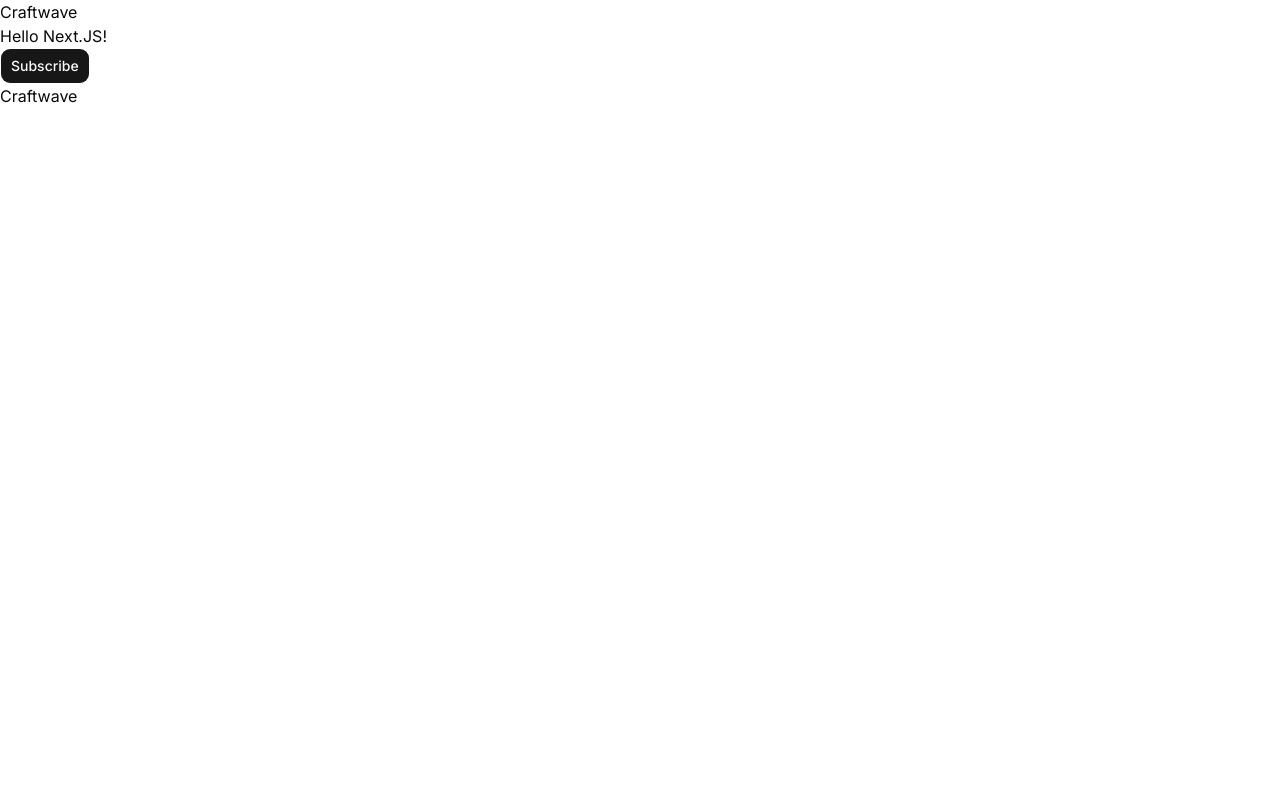
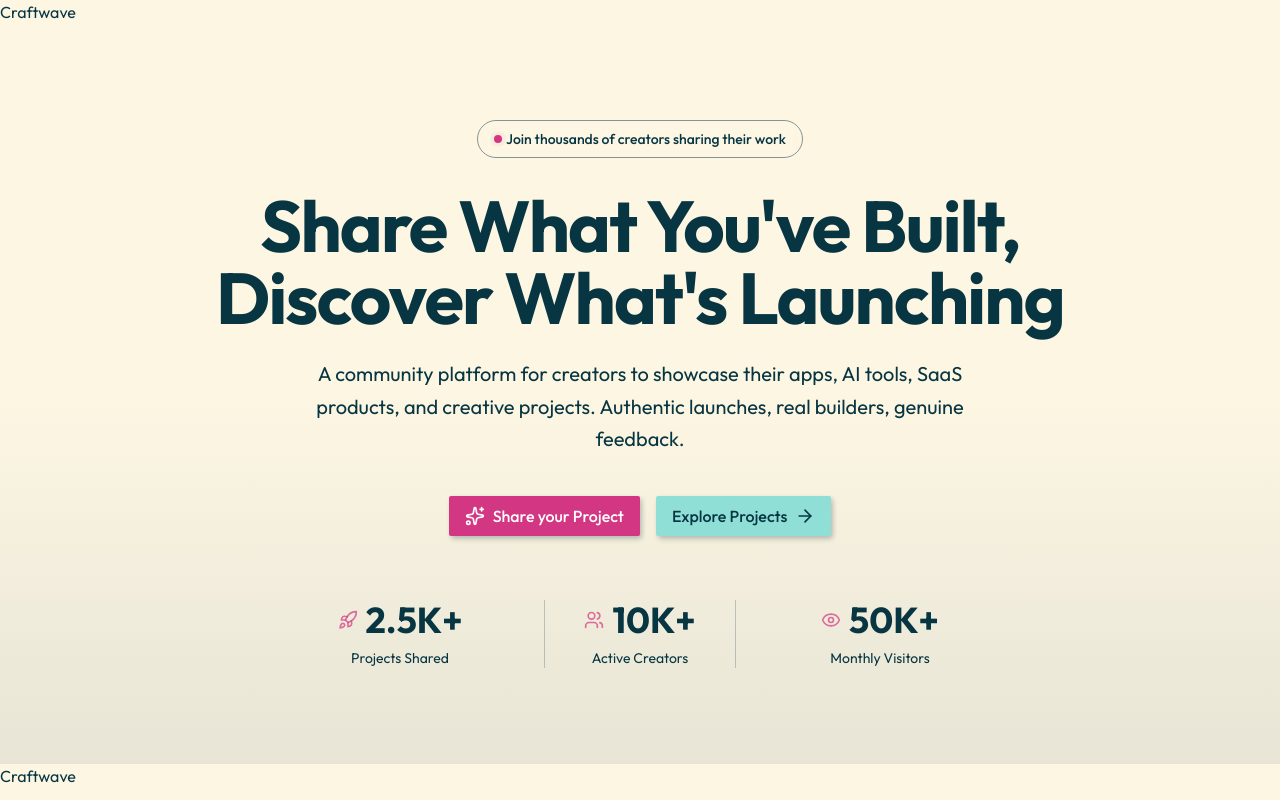
Before and after one commit to Rayied991/Community-Platform, a Next.js app: page / in a window 1280 px wide. Built offline with nearby package versions, Linux system fonts and the light colour scheme.

Commit message:
Landing page with hero section implemented

```diff
--- a/app/globals.css
+++ b/app/globals.css
@@ -1,13 +1,12 @@
 @import "tailwindcss";
 @import "tw-animate-css";
-@import "shadcn/tailwind.css";
-/* @import "tailwindcss/animate"; */
+
 @custom-variant dark (&:is(.dark *));
 
 @theme inline {
   --color-background: var(--background);
   --color-foreground: var(--foreground);
-  --font-sans: var(--font-sans);
+  --font-sans: var(--font-geist-sans);
   --font-mono: var(--font-geist-mono);
   --color-sidebar-ring: var(--sidebar-ring);
   --color-sidebar-border: var(--sidebar-border);
@@ -42,47 +41,45 @@
   --radius-md: calc(var(--radius) - 2px);
   --radius-lg: var(--radius);
   --radius-xl: calc(var(--radius) + 4px);
-  --font-heading: var(--font-sans);
-  --radius-2xl: calc(var(--radius) * 1.8);
-  --radius-3xl: calc(var(--radius) * 2.2);
-  --radius-4xl: calc(var(--radius) * 2.6);
 }
 
 :root {
-  --card: oklch(1 0 0);
-  --card-foreground: oklch(0.145 0 0);
-  --popover: oklch(1 0 0);
-  --popover-foreground: oklch(0.145 0 0);
-  --primary: oklch(0.205 0 0);
-  --primary-foreground: oklch(0.985 0 0);
-  --secondary: oklch(0.97 0 0);
-  --secondary-foreground: oklch(0.205 0 0);
-  --muted: oklch(0.97 0 0);
-  --muted-foreground: oklch(0.556 0 0);
-  --accent: oklch(0.97 0 0);
-  --accent-foreground: oklch(0.205 0 0);
-  --destructive: oklch(0.577 0.245 27.325);
+  --background: oklch(0.9735 0.0261 90.0953);
+  --foreground: oklch(0.3092 0.0518 219.6516);
+  --card: oklch(0.9306 0.026 92.402);
+  --card-foreground: oklch(0.3092 0.0518 219.6516);
+  --popover: oklch(0.9306 0.026 92.402);
+  --popover-foreground: oklch(0.3092 0.0518 219.6516);
+  --primary: oklch(0.5924 0.2025 355.8943);
+  --primary-foreground: oklch(1 0 0);
+  --secondary: oklch(0.85 0.08 187.384);
+  --secondary-foreground: oklch(0.3092 0.0518 219.6516);
+  --muted: oklch(0.6979 0.0159 196.794);
+  --muted-foreground: oklch(0.3092 0.0518 219.6516);
+  --accent: oklch(0.85 0.12 350);
+  --accent-foreground: oklch(0.3092 0.0518 219.6516);
+  --destructive: oklch(0.5863 0.2064 27.1172);
   --destructive-foreground: oklch(1 0 0);
-  --border: oklch(0.922 0 0);
-  --input: oklch(0.922 0 0);
-  --ring: oklch(0.708 0 0);
-  --chart-1: oklch(0.87 0 0);
-  --chart-2: oklch(0.556 0 0);
-  --chart-3: oklch(0.439 0 0);
-  --chart-4: oklch(0.371 0 0);
-  --chart-5: oklch(0.269 0 0);
-  --sidebar: oklch(0.985 0 0);
-  --sidebar-foreground: oklch(0.145 0 0);
-  --sidebar-primary: oklch(0.205 0 0);
-  --sidebar-primary-foreground: oklch(0.985 0 0);
-  --sidebar-accent: oklch(0.97 0 0);
-  --sidebar-accent-foreground: oklch(0.205 0 0);
-  --sidebar-border: oklch(0.922 0 0);
-  --sidebar-ring: oklch(0.708 0 0);
+  --border: oklch(0.6537 0.0197 205.2618);
+  --input: oklch(0.6537 0.0197 205.2618);
+  --ring: oklch(0.5924 0.2025 355.8943);
+  --chart-1: oklch(0.6149 0.1394 244.9273);
+  --chart-2: oklch(0.6437 0.1019 187.384);
+  --chart-3: oklch(0.5924 0.2025 355.8943);
+  --chart-4: oklch(0.5808 0.1732 39.5003);
+  --chart-5: oklch(0.5863 0.2064 27.1172);
+  --sidebar: oklch(0.9735 0.0261 90.0953);
+  --sidebar-foreground: oklch(0.3092 0.0518 219.6516);
+  --sidebar-primary: oklch(0.5924 0.2025 355.8943);
+  --sidebar-primary-foreground: oklch(1 0 0);
+  --sidebar-accent: oklch(0.6437 0.1019 187.384);
+  --sidebar-accent-foreground: oklch(1 0 0);
+  --sidebar-border: oklch(0.6537 0.0197 205.2618);
+  --sidebar-ring: oklch(0.5924 0.2025 355.8943);
   --font-sans: Outfit, sans-serif;
   --font-serif: ui-serif, Georgia, Cambria, "Times New Roman", Times, serif;
   --font-mono: Space Mono, monospace;
-  --radius: 0.625rem;
+  --radius: 0.25rem;
   --shadow-x: 2px;
   --shadow-y: 2px;
   --shadow-blur: 4px;
@@ -104,43 +101,41 @@
   --shadow-2xl: 2px 2px 4px 0px hsl(196 83% 10% / 0.38);
   --tracking-normal: 0em;
   --spacing: 0.25rem;
-  --background: oklch(1 0 0);
-  --foreground: oklch(0.145 0 0);
 }
 
 .dark {
-  --background: oklch(0.145 0 0);
-  --foreground: oklch(0.985 0 0);
-  --card: oklch(0.205 0 0);
-  --card-foreground: oklch(0.985 0 0);
-  --popover: oklch(0.205 0 0);
-  --popover-foreground: oklch(0.985 0 0);
-  --primary: oklch(0.922 0 0);
-  --primary-foreground: oklch(0.205 0 0);
-  --secondary: oklch(0.269 0 0);
-  --secondary-foreground: oklch(0.985 0 0);
-  --muted: oklch(0.269 0 0);
-  --muted-foreground: oklch(0.708 0 0);
-  --accent: oklch(0.269 0 0);
-  --accent-foreground: oklch(0.985 0 0);
-  --destructive: oklch(0.704 0.191 22.216);
+  --background: oklch(0.2673 0.0486 219.8169);
+  --foreground: oklch(0.6979 0.0159 196.794);
+  --card: oklch(0.3092 0.0518 219.6516);
+  --card-foreground: oklch(0.6979 0.0159 196.794);
+  --popover: oklch(0.3092 0.0518 219.6516);
+  --popover-foreground: oklch(0.6979 0.0159 196.794);
+  --primary: oklch(0.5924 0.2025 355.8943);
+  --primary-foreground: oklch(1 0 0);
+  --secondary: oklch(0.4 0.08 187.384);
+  --secondary-foreground: oklch(0.9 0 0);
+  --muted: oklch(0.523 0.0283 219.1365);
+  --muted-foreground: oklch(0.6979 0.0159 196.794);
+  --accent: oklch(0.4 0.12 350);
+  --accent-foreground: oklch(0.9 0 0);
+  --destructive: oklch(0.5863 0.2064 27.1172);
   --destructive-foreground: oklch(1 0 0);
-  --border: oklch(1 0 0 / 10%);
-  --input: oklch(1 0 0 / 15%);
-  --ring: oklch(0.556 0 0);
-  --chart-1: oklch(0.87 0 0);
-  --chart-2: oklch(0.556 0 0);
-  --chart-3: oklch(0.439 0 0);
-  --chart-4: oklch(0.371 0 0);
-  --chart-5: oklch(0.269 0 0);
-  --sidebar: oklch(0.205 0 0);
-  --sidebar-foreground: oklch(0.985 0 0);
-  --sidebar-primary: oklch(0.488 0.243 264.376);
-  --sidebar-primary-foreground: oklch(0.985 0 0);
-  --sidebar-accent: oklch(0.269 0 0);
-  --sidebar-accent-foreground: oklch(0.985 0 0);
-  --sidebar-border: oklch(1 0 0 / 10%);
-  --sidebar-ring: oklch(0.556 0 0);
+  --border: oklch(0.523 0.0283 219.1365);
+  --input: oklch(0.523 0.0283 219.1365);
+  --ring: oklch(0.5924 0.2025 355.8943);
+  --chart-1: oklch(0.6149 0.1394 244.9273);
+  --chart-2: oklch(0.6437 0.1019 187.384);
+  --chart-3: oklch(0.5924 0.2025 355.8943);
+  --chart-4: oklch(0.5808 0.1732 39.5003);
+  --chart-5: oklch(0.5863 0.2064 27.1172);
+  --sidebar: oklch(0.2673 0.0486 219.8169);
+  --sidebar-foreground: oklch(0.6979 0.0159 196.794);
+  --sidebar-primary: oklch(0.5924 0.2025 355.8943);
+  --sidebar-primary-foreground: oklch(1 0 0);
+  --sidebar-accent: oklch(0.6437 0.1019 187.384);
+  --sidebar-accent-foreground: oklch(1 0 0);
+  --sidebar-border: oklch(0.523 0.0283 219.1365);
+  --sidebar-ring: oklch(0.5924 0.2025 355.8943);
   --font-sans: Outfit, sans-serif;
   --font-serif: ui-serif, Georgia, Cambria, "Times New Roman", Times, serif;
   --font-mono: Space Mono, monospace;
@@ -221,13 +216,10 @@
 
 @layer base {
   * {
-    @apply p-0 m-0 border-border outline-ring/50;
+    @apply border-border outline-ring/50 p-0 m-0;
   }
   body {
     @apply bg-background text-foreground;
-  }
-  html {
-    @apply font-sans;
   }
 }
 
--- a/app/layout.tsx
+++ b/app/layout.tsx
@@ -1,11 +1,10 @@
 import type { Metadata } from "next";
-import { Inter, Geist } from "next/font/google";
+import { Outfit } from "next/font/google";
 import "./globals.css";
-import { cn } from "@/lib/utils";
 
-const geist = Geist({subsets:['latin'],variable:'--font-sans'});
+// const geist = Geist({subsets:['latin'],variable:'--font-sans'});
 
-const inter=Inter({subsets: ["latin"]});
+const outfit=Outfit({subsets: ["latin"], variable:"--font-outfit"});
 // const geistSans = Geist({
 //   variable: "--font-geist-sans",
 //   subsets: ["latin"],
@@ -17,8 +16,8 @@ const inter=Inter({subsets: ["latin"]});
 // });
 
 export const metadata: Metadata = {
-  title: "Craftwave",
-  description: "Craftwave is a platform for building and sharing your own projects with the world.",
+  title: "Craftwave - Share Your Creations, Discover New Launches ",
+  description: " community platform for creators to showcase their apps, AI tools, SaaS products, and creative projects. Authentic launches, real builders, genuine feedback.",
 };
 
 export default function RootLayout({
@@ -27,9 +26,9 @@ export default function RootLayout({
   children: React.ReactNode;
 }>) {
   return (
-    <html lang="en" className={cn("font-sans", geist.variable)}>
+    <html lang="en">
       <body
-        className={`${inter.className} antialiased`}
+        className={`${outfit.className} antialiased`}
       >
 
         <header>Craftwave</header>
--- a/app/page.tsx
+++ b/app/page.tsx
@@ -1,10 +1,10 @@
-import { Button } from "@/components/ui/button";
+import HeroSection from "@/components/ui/Landing-Page/hero-section";
 
 export default function Home() {
   return (
    <div>
-    <h1>Hello Next.JS!</h1>
-    <Button size={"lg"}>Subscribe</Button>
+
+        <HeroSection/>
    </div>
   );
 }
--- /dev/null
+++ b/components/ui/Landing-Page/hero-section.tsx
@@ -0,0 +1,86 @@
+import { Badge } from "@/components/ui/badge";
+import { Button } from "@/components/ui/button";
+import {
+  ArrowRightIcon,
+  EyeIcon,
+  RocketIcon,
+  SparklesIcon,
+  UsersIcon,
+} from "lucide-react";
+import Link from "next/link";
+import StatsCard from "./stats-card";
+
+
+const LiveBadge=()=>{
+  return  <Badge variant={"outline"} className="px-4 py-2 mb-8 text-sm backdrop-blur-sm ">
+
+    <span className="relative flex h-2 w-2">
+      <span className="animate-ping absolute inline-flex h-full w-full rounded-full bg-primary opacity-75"/>
+      <span className="relative inline-flex rounded-full h-2 w-2 bg-primary"/>
+    </span>
+      <span className="text-muted-foreground">Join thousands of creators sharing their work</span>
+    </Badge>;
+}
+
+
+const statsData = [
+  {
+    icon: RocketIcon,
+    value: "2.5K+",
+    label: "Projects Shared",
+  },
+  {
+    icon: UsersIcon,
+    value: "10K+",
+    label: "Active Creators",
+    hasBorder: true,
+  },
+  {
+    icon: EyeIcon,
+    value: "50K+",
+    label: "Monthly Visitors",
+  },
+];
+
+
+const HeroSection = () => {
+  return (
+    <section className="relative overflow-hidden bg-linear-to-b from-background via-background to-muted/20">
+
+<div className="wrapper">
+    <div className="flex flex-col items-center justify-center lg:py-24 py-12 text-center">
+       <LiveBadge/>
+    <h1 className="text-5xl sm:text-6xl  lg:text-7xl font-bold tracking-tight mb-6 max-w-5xl">Share What You&apos;ve Built, Discover What&apos;s Launching</h1>
+    <p className="text-lg sm:text-xl text-muted-foreground mb-10 max-w-2xl leading-relaxed">A community platform for creators to showcase their apps, AI tools,
+            SaaS products, and creative projects. Authentic launches, real
+            builders, genuine feedback.
+    </p>
+
+<div className="flex flex-col sm:flex-row gap-4 mb-16">
+ <Button asChild size={"lg"} className={"text-base px-8 shadow-lg"}>
+  <Link href={"/submit"}>
+  <SparklesIcon className="size-5"/>
+  Share your Project</Link>
+  </Button>
+     <Button asChild size={"lg"} className={"text-base px-8 shadow-lg"} variant={"secondary"}>
+  <Link href={"/explore"}>Explore Projects <ArrowRightIcon className="size-5"/></Link>
+  </Button>
+    </div>
+
+
+<div className="grid grid-cols-1 sm:grid-cols-3 gap-8 sm:gap-12 max-w-2xl w-full">
+ {
+      statsData.map((stat)=>(
+
+        <StatsCard key={stat.label} {...stat}/>
+      ))
+    }
+</div>
+
+     </div>
+     </div>
+    </section>
+  )
+}
+
+export default HeroSection
--- /dev/null
+++ b/components/ui/Landing-Page/stats-card.tsx
@@ -0,0 +1,24 @@
+import { cn } from "@/lib/utils";
+import { LucideIcon } from "lucide-react";
+
+export default function StatsCard({
+  icon: Icon,
+  value,
+  label,
+  hasBorder,
+}: {
+  icon: LucideIcon;
+  value: string;
+  label: string;
+  hasBorder?: boolean;
+}) {
+  return (
+    <div className={cn("space-y-2", hasBorder && "border-x border-border/50")}>
+      <div className="flex items-center justify-center gap-2">
+        <Icon className="size-5 text-primary/70" />
+        <p className="text-3xl sm:text-4xl font-bold">{value}</p>
+      </div>
+      <p className="text-sm text-muted-foreground">{label}</p>
+    </div>
+  );
+}
--- /dev/null
+++ b/components/ui/badge.tsx
@@ -0,0 +1,46 @@
+import { Slot } from "@radix-ui/react-slot"
+import { cva, type VariantProps } from "class-variance-authority"
+import * as React from "react"
+
+import { cn } from "@/lib/utils"
+
+const badgeVariants = cva(
+  "inline-flex items-center justify-center rounded-full border px-2 py-0.5 text-xs font-medium w-fit whitespace-nowrap shrink-0 [&>svg]:size-3 gap-1 [&>svg]:pointer-events-none focus-visible:border-ring focus-visible:ring-ring/50 focus-visible:ring-[3px] aria-invalid:ring-destructive/20 dark:aria-invalid:ring-destructive/40 aria-invalid:border-destructive transition-[color,box-shadow] overflow-hidden",
+  {
+    variants: {
+      variant: {
+        default:
+          "border-transparent bg-primary text-primary-foreground [a&]:hover:bg-primary/90",
+        secondary:
+          "border-transparent bg-secondary text-secondary-foreground [a&]:hover:bg-secondary/90",
+        destructive:
+          "border-transparent bg-destructive text-white [a&]:hover:bg-destructive/90 focus-visible:ring-destructive/20 dark:focus-visible:ring-destructive/40 dark:bg-destructive/60",
+        outline:
+          "text-foreground [a&]:hover:bg-accent [a&]:hover:text-accent-foreground",
+      },
+    },
+    defaultVariants: {
+      variant: "default",
+    },
+  }
+)
+
+function Badge({
+  className,
+  variant,
+  asChild = false,
+  ...props
+}: React.ComponentProps<"span"> &
+  VariantProps<typeof badgeVariants> & { asChild?: boolean }) {
+  const Comp = asChild ? Slot : "span"
+
+  return (
+    <Comp
+      data-slot="badge"
+      className={cn(badgeVariants({ variant }), className)}
+      {...props}
+    />
+  )
+}
+
+export { Badge, badgeVariants }
--- a/components/ui/button.tsx
+++ b/components/ui/button.tsx
@@ -1,36 +1,32 @@
-import { Button as ButtonPrimitive } from "@base-ui/react/button"
+import { Slot } from "@radix-ui/react-slot"
 import { cva, type VariantProps } from "class-variance-authority"
+import * as React from "react"
 
 import { cn } from "@/lib/utils"
 
 const buttonVariants = cva(
-  "group/button inline-flex shrink-0 items-center justify-center rounded-lg border border-transparent bg-clip-padding text-sm font-medium whitespace-nowrap transition-all outline-none select-none focus-visible:border-ring focus-visible:ring-3 focus-visible:ring-ring/50 active:not-aria-[haspopup]:translate-y-px disabled:pointer-events-none disabled:opacity-50 aria-invalid:border-destructive aria-invalid:ring-3 aria-invalid:ring-destructive/20 dark:aria-invalid:border-destructive/50 dark:aria-invalid:ring-destructive/40 [&_svg]:pointer-events-none [&_svg]:shrink-0 [&_svg:not([class*='size-'])]:size-4",
+  "inline-flex items-center justify-center gap-2 whitespace-nowrap rounded-md text-sm font-medium transition-all disabled:pointer-events-none disabled:opacity-50 [&_svg]:pointer-events-none [&_svg:not([class*='size-'])]:size-4 shrink-0 [&_svg]:shrink-0 outline-none focus-visible:border-ring focus-visible:ring-ring/50 focus-visible:ring-[3px] aria-invalid:ring-destructive/20 dark:aria-invalid:ring-destructive/40 aria-invalid:border-destructive",
   {
     variants: {
       variant: {
-        default: "bg-primary text-primary-foreground [a]:hover:bg-primary/80",
+        default: "bg-primary text-primary-foreground hover:bg-primary/90",
+        destructive:
+          "bg-destructive text-white hover:bg-destructive/90 focus-visible:ring-destructive/20 dark:focus-visible:ring-destructive/40 dark:bg-destructive/60",
         outline:
-          "border-border bg-background hover:bg-muted hover:text-foreground aria-expanded:bg-muted aria-expanded:text-foreground dark:border-input dark:bg-input/30 dark:hover:bg-input/50",
+          "border bg-background shadow-xs hover:bg-accent hover:text-accent-foreground dark:bg-input/30 dark:border-input dark:hover:bg-input/50",
         secondary:
-          "bg-secondary text-secondary-foreground hover:bg-secondary/80 aria-expanded:bg-secondary aria-expanded:text-secondary-foreground",
+          "bg-secondary text-secondary-foreground hover:bg-secondary/80",
         ghost:
-          "hover:bg-muted hover:text-foreground aria-expanded:bg-muted aria-expanded:text-foreground dark:hover:bg-muted/50",
-        destructive:
-          "bg-destructive/10 text-destructive hover:bg-destructive/20 focus-visible:border-destructive/40 focus-visible:ring-destructive/20 dark:bg-destructive/20 dark:hover:bg-destructive/30 dark:focus-visible:ring-destructive/40",
+          "hover:bg-accent hover:text-accent-foreground dark:hover:bg-accent/50",
         link: "text-primary underline-offset-4 hover:underline",
       },
       size: {
-        default:
-          "h-8 gap-1.5 px-2.5 has-data-[icon=inline-end]:pr-2 has-data-[icon=inline-start]:pl-2",
-        xs: "h-6 gap-1 rounded-[min(var(--radius-md),10px)] px-2 text-xs in-data-[slot=button-group]:rounded-lg has-data-[icon=inline-end]:pr-1.5 has-data-[icon=inline-start]:pl-1.5 [&_svg:not([class*='size-'])]:size-3",
-        sm: "h-7 gap-1 rounded-[min(var(--radius-md),12px)] px-2.5 text-[0.8rem] in-data-[slot=button-group]:rounded-lg has-data-[icon=inline-end]:pr-1.5 has-data-[icon=inline-start]:pl-1.5 [&_svg:not([class*='size-'])]:size-3.5",
-        lg: "h-9 gap-1.5 px-2.5 has-data-[icon=inline-end]:pr-2 has-data-[icon=inline-start]:pl-2",
-        icon: "size-8",
-        "icon-xs":
-          "size-6 rounded-[min(var(--radius-md),10px)] in-data-[slot=button-group]:rounded-lg [&_svg:not([class*='size-'])]:size-3",
-        "icon-sm":
-          "size-7 rounded-[min(var(--radius-md),12px)] in-data-[slot=button-group]:rounded-lg",
-        "icon-lg": "size-9",
+        default: "h-9 px-4 py-2 has-[>svg]:px-3",
+        sm: "h-8 rounded-md gap-1.5 px-3 has-[>svg]:px-2.5",
+        lg: "h-10 rounded-md px-6 has-[>svg]:px-4",
+        icon: "size-9",
+        "icon-sm": "size-8",
+        "icon-lg": "size-10",
       },
     },
     defaultVariants: {
@@ -42,12 +38,18 @@ const buttonVariants = cva(
 
 function Button({
   className,
-  variant = "default",
-  size = "default",
+  variant,
+  size,
+  asChild = false,
   ...props
-}: ButtonPrimitive.Props & VariantProps<typeof buttonVariants>) {
+}: React.ComponentProps<"button"> &
+  VariantProps<typeof buttonVariants> & {
+    asChild?: boolean
+  }) {
+  const Comp = asChild ? Slot : "button"
+
   return (
-    <ButtonPrimitive
+    <Comp
       data-slot="button"
       className={cn(buttonVariants({ variant, size, className }))}
       {...props}
--- a/package.json
+++ b/package.json
@@ -10,6 +10,7 @@
   },
   "dependencies": {
     "@base-ui/react": "^1.3.0",
+    "@radix-ui/react-slot": "^1.2.4",
     "class-variance-authority": "^0.7.1",
     "clsx": "^2.1.1",
     "lucide-react": "^1.8.0",
```
Also changed, not shown: 1 other file (tests, documents, lock files or other folders).
